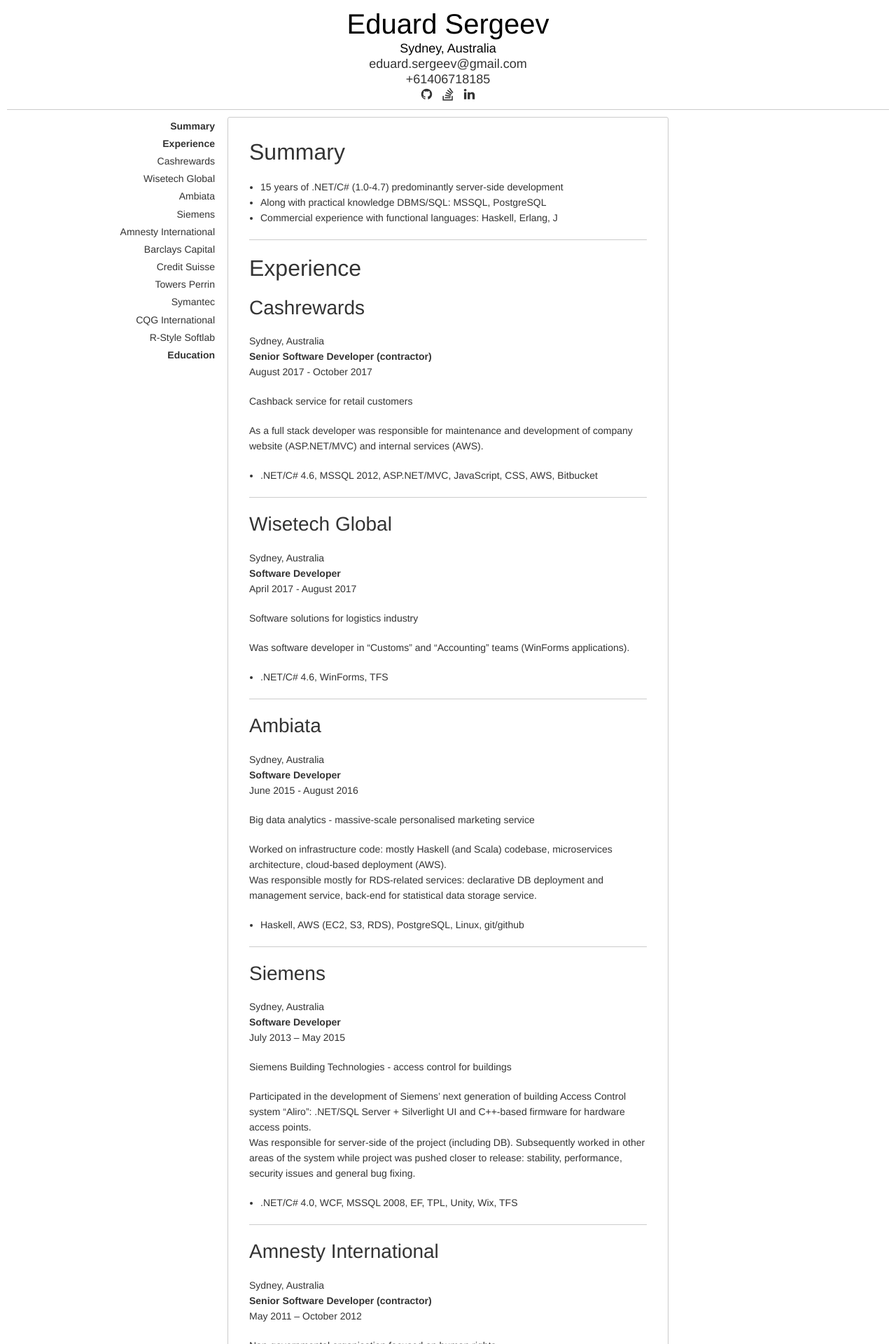
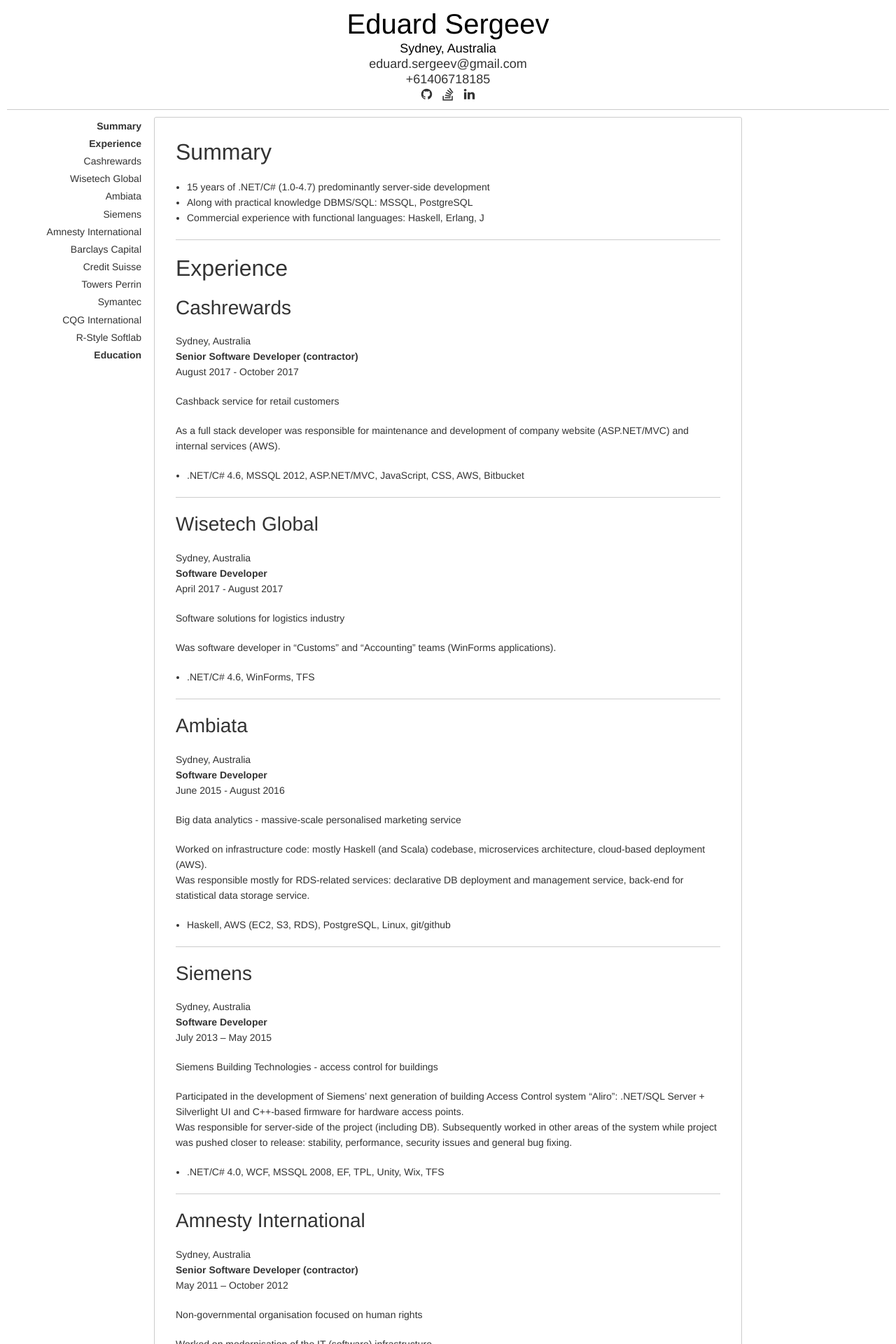
Before and after one commit to EduardSergeev/CV, a Jekyll site: the page built from index.md, in a window 1280 px wide. Shown: the top 1920 px of the page at 70% size. Built offline with Jekyll 4.4.1, drawn with Linux system fonts in a browser that asks for light colours.

Commit message:
Make content wider (col-8)

```diff
--- a/_layouts/default.html
+++ b/_layouts/default.html
@@ -49,7 +49,7 @@
     </div>
 
     <div id="area" class="row no-gutters">
-      <div id="nav" class="col-md-md-3 justify-content-center">
+      <div id="nav" class="col-md-md-2 justify-content-center">
         <nav class="navbar navbar-expand-md-md navbar-light">
           <button class="navbar-toggler" type="button" data-toggle="collapse" data-target="#navbarNav, #header" aria-controls="navbarNav"
             aria-expanded="false" aria-label="Toggle navigation">
@@ -61,12 +61,10 @@
           </div>
         </nav>
       </div>
-      <div id="scrollable" class="col-md-md-6" data-spy="scroll" data-target="nav" data-offset="40">
+      <div id="scrollable" class="col-md-md-8" data-spy="scroll" data-target="nav" data-offset="40">
         <div id="content">
           {{ content }}
         </div>
-      </div>
-      <div class="col-md-md-3">
       </div>
     </div>
   </div>
--- a/assets/css/style.scss
+++ b/assets/css/style.scss
@@ -169,7 +169,7 @@
 
 
 
-.col-md-md-3, .col-md-md-6, .col-md-md-9 {
+.col-md-md-2, .col-md-md-3, .col-md-md-6, .col-md-md-8, .col-md-md-9 {
   position: relative;
   width: 100%;
   min-height: 1px;
@@ -185,6 +185,13 @@
 }
 
 @media (min-width: map-get($grid-breakpoints, $m-width)) and (min-height: $m-height) {
+  .col-md-md-8 {
+    flex: 0 0 66.6666666667%;
+    max-width: 66.6666666667%;
+  }
+}
+
+@media (min-width: map-get($grid-breakpoints, $m-width)) and (min-height: $m-height) {
   .col-md-md-6 {
     flex: 0 0 50%;
     max-width: 50%;
@@ -195,6 +202,13 @@
   .col-md-md-3 {
     flex: 0 0 25%;
     max-width: 25%;
+  }
+}
+
+@media (min-width: map-get($grid-breakpoints, $m-width)) and (min-height: $m-height) {
+  .col-md-md-2 {
+    flex: 0 0 16.6666666667%;
+    max-width: 16.6666666667%;
   }
 }
 
```
